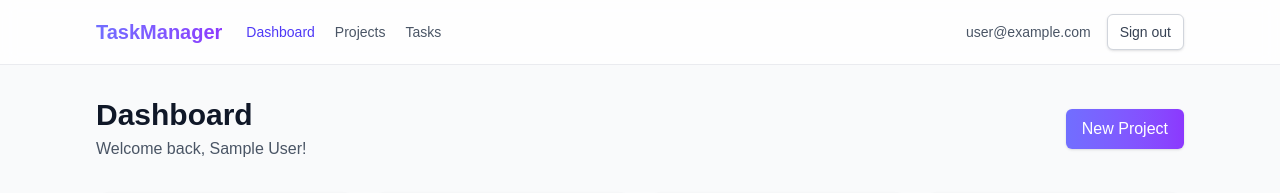
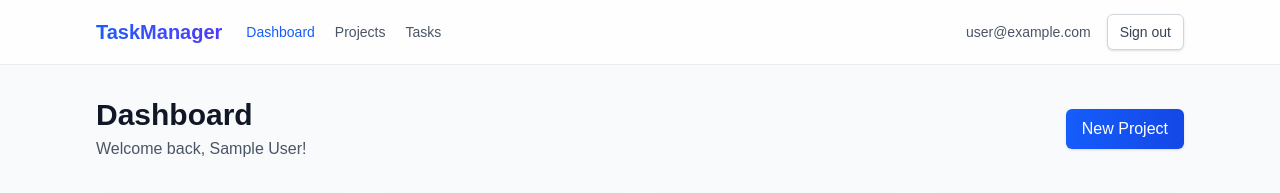
Before and after one commit to InfoDasher/task-manager, a Next.js app: page /dashboard in a window 1280 px wide. Shown: the top 193 px of the page. Built offline with nearby package versions, Linux system fonts and the light colour scheme; no server answers; the database is empty; sample sign-in values are in the browser's storage.

Commit message:
style: Subtle blue-to-indigo gradient for professional look
- Primary buttons use subtle blue-600 to blue-700 gradient
- Logo uses blue-600 to indigo-600 gradient (subtle distinction from plain blue)
- Nav links and focus rings use standard blue-600
- Professional and polished without being flashy

```diff
--- a/src/app/(auth)/login/page.tsx
+++ b/src/app/(auth)/login/page.tsx
@@ -70,7 +70,7 @@ export default function LoginPage() {
     <div className="min-h-screen flex flex-col items-center justify-center bg-gray-50 py-12 px-4 sm:px-6 lg:px-8">
       {/* Assignment Context */}
       <div className="mb-8 text-center max-w-md">
-        <h1 className="text-3xl font-bold bg-gradient-to-r from-indigo-500/90 to-violet-600/90 bg-clip-text text-transparent mb-3">TaskManager</h1>
+        <h1 className="text-3xl font-bold bg-gradient-to-r from-blue-600 to-indigo-600 bg-clip-text text-transparent mb-3">TaskManager</h1>
         <div className="bg-gray-50 border border-gray-200 rounded-lg p-4 text-left">
           <p className="text-xs font-medium text-gray-500 uppercase tracking-wide mb-1">Full-Stack Developer Technical Assignment</p>
           <p className="text-sm font-medium text-gray-700">CRUD App With Auth + Filtering</p>
--- a/src/app/(auth)/register/page.tsx
+++ b/src/app/(auth)/register/page.tsx
@@ -99,7 +99,7 @@ export default function RegisterPage() {
     <div className="min-h-screen flex flex-col items-center justify-center bg-gray-50 py-12 px-4 sm:px-6 lg:px-8">
       {/* Assignment Context */}
       <div className="mb-8 text-center max-w-md">
-        <h1 className="text-3xl font-bold bg-gradient-to-r from-indigo-500/90 to-violet-600/90 bg-clip-text text-transparent mb-3">TaskManager</h1>
+        <h1 className="text-3xl font-bold bg-gradient-to-r from-blue-600 to-indigo-600 bg-clip-text text-transparent mb-3">TaskManager</h1>
         <div className="bg-gray-50 border border-gray-200 rounded-lg p-4 text-left">
           <p className="text-xs font-medium text-gray-500 uppercase tracking-wide mb-1">Full-Stack Developer Technical Assignment</p>
           <p className="text-sm font-medium text-gray-700">CRUD App With Auth + Filtering</p>
--- a/src/components/layout/navbar.tsx
+++ b/src/components/layout/navbar.tsx
@@ -21,11 +21,11 @@ export function Navbar() {
       <div className="mx-auto flex h-16 w-full max-w-6xl items-center justify-between px-4 sm:px-6 lg:px-8">
         <div className="flex items-center gap-6">
           <Link href="/dashboard" className="flex items-center space-x-2">
-            <span className="text-xl font-bold bg-gradient-to-r from-indigo-500/90 to-violet-600/90 bg-clip-text text-transparent">TaskManager</span>
+            <span className="text-xl font-bold bg-gradient-to-r from-blue-600 to-indigo-600 bg-clip-text text-transparent">TaskManager</span>
           </Link>
           <nav className="hidden md:flex items-center gap-5">
             {navLinks.map((link) => (
-              <Link key={link.href} href={link.href} className={cn("text-sm font-medium transition-colors hover:text-indigo-500", pathname === link.href ? "text-indigo-600" : "text-gray-600")}>
+              <Link key={link.href} href={link.href} className={cn("text-sm font-medium transition-colors hover:text-blue-600", pathname === link.href ? "text-blue-600" : "text-gray-600")}>
                 {link.label}
               </Link>
             ))}
--- a/src/components/ui/button.tsx
+++ b/src/components/ui/button.tsx
@@ -9,11 +9,11 @@ export interface ButtonProps extends React.ButtonHTMLAttributes<HTMLButtonElemen
 
 const Button = React.forwardRef<HTMLButtonElement, ButtonProps>(({ className, variant = "default", size = "default", isLoading, children, disabled, ...props }, ref) => {
   const variants = {
-    default: "bg-gradient-to-r from-indigo-500/90 to-violet-600/90 text-white shadow-sm hover:from-indigo-600/90 hover:to-violet-700/90 hover:shadow focus:ring-indigo-400",
+    default: "bg-gradient-to-r from-blue-600 to-blue-700 text-white shadow-sm hover:from-blue-700 hover:to-blue-800 hover:shadow focus:ring-blue-500",
     destructive: "bg-red-600 text-white shadow-sm hover:bg-red-700 hover:shadow focus:ring-red-500",
-    outline: "border border-gray-300 bg-white text-gray-700 shadow-sm hover:border-gray-400 hover:bg-gray-50 focus:ring-indigo-400",
+    outline: "border border-gray-300 bg-white text-gray-700 shadow-sm hover:border-gray-400 hover:bg-gray-50 focus:ring-blue-500",
     ghost: "text-gray-700 hover:bg-gray-100 focus:ring-gray-500",
-    link: "text-indigo-500 underline-offset-4 hover:underline",
+    link: "text-blue-600 underline-offset-4 hover:underline",
   };
 
   const sizes = {
```
